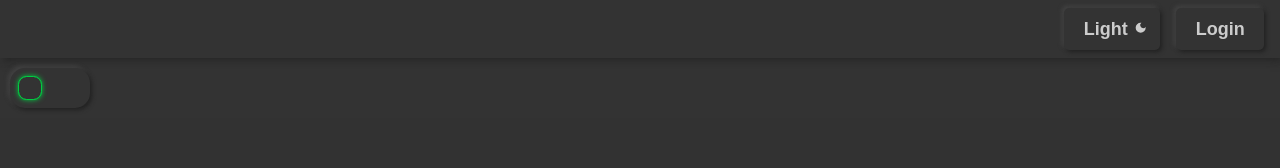
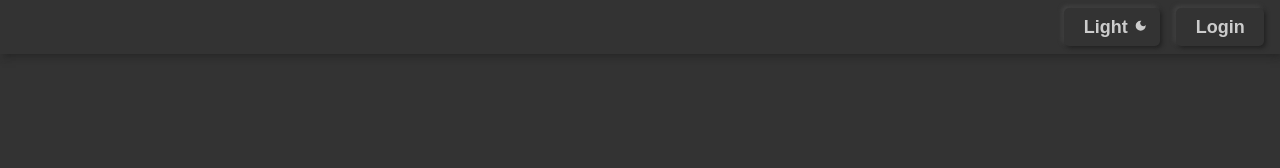
Before and after one commit to BrandonCasa/habitaht, a React (Create React App) app: page / in a window 1280 px wide. Shown: the top 168 px of the page. Built offline with nearby package versions, Linux system fonts and the light colour scheme; the HTML template or start-up script is replaced by a standard one.

Commit message:
fixed styles

```diff
--- a/src/App.js
+++ b/src/App.js
@@ -12,11 +12,9 @@ function App() {
 
   return (
     <ThemeProvider theme={currentTheme}>
-      <div className="App" style={{ height: "100%", width: "100%", background: currentTheme.backgrounds.background }}>
+      <div className="App" style={{ height: "100%", width: "100%", background: currentTheme.backgrounds.background, display: "flex", flexDirection: "column" }}>
         <TopBarComponent />
-        <div className="MainAppContent" style={{ padding: "10px", height: "100%", width: "calc(100% - 320px)" }}>
-          <SwitchButton></SwitchButton>
-        </div>
+        <div className="MainAppContent" style={{ padding: "10px", height: "100%", width: "calc(100% - 20px)" }}></div>
       </div>
     </ThemeProvider>
   );
--- a/src/components/SwitchButton.js
+++ b/src/components/SwitchButton.js
@@ -73,7 +73,7 @@ function SwitchButton() {
   const [isOn, setIsOn] = React.useState(false);
 
   return (
-    <SwitchLabelStyled class="switch">
+    <SwitchLabelStyled className="switch">
       <input type="checkbox" hidden></input>
       <SwitchDivStyled>
         <SwitchInnerDivStyled isOn={isOn}></SwitchInnerDivStyled>
--- a/src/components/TopBar.js
+++ b/src/components/TopBar.js
@@ -12,6 +12,7 @@ const TopBar = styled.div`
   box-shadow: 2px 2px 8px ${(props) => props.theme.boxShadows.boxShadowA}, -2px -2px 8px ${(props) => props.theme.boxShadows.boxShadowB};
   border: none;
   height: 42px;
+  width: calc(100% - 32px);
   padding: 8px 16px;
   display: flex;
   color: ${(props) => props.theme.textColors.textNormal};
--- a/src/index.css
+++ b/src/index.css
@@ -1,11 +1,16 @@
 body {
   margin: 0;
+  width: 100vw;
+  height: 100vh;
   font-family: -apple-system, BlinkMacSystemFont, "Segoe UI", "Roboto", "Oxygen", "Ubuntu", "Cantarell", "Fira Sans", "Droid Sans", "Helvetica Neue", sans-serif;
   -webkit-font-smoothing: antialiased;
   -moz-osx-font-smoothing: grayscale;
   background-color: #323232;
 }
-
+#root {
+  width: 100vw;
+  height: 100vh;
+}
 code {
   font-family: source-code-pro, Menlo, Monaco, Consolas, "Courier New", monospace;
 }
--- a/src/theme/baseThemes.js
+++ b/src/theme/baseThemes.js
@@ -20,32 +20,18 @@ lightTextNormalColor = colord({ h: 0, s: 0, l: 80 })
 export const darkTheme = {
   name: "Dark",
   backgrounds: {
-    background: darkReference,
-    backgroundGradientColorA: colord(darkReference)
-      .darken(darkLightnessMultGradient)
-      .toHex(),
-    backgroundGradientColorB: colord(darkReference)
-      .lighten(darkLightnessMultGradient)
-      .toHex(),
+    background: "#333333",
+    backgroundGradientColorA: "#242424",
+    backgroundGradientColorB: "#424242",
   },
   boxShadows: {
-    boxShadowA: colord(darkReference)
-      .darken(darkLightnessMultShadow)
-      .toHex(),
-    boxShadowActiveA: colord(darkReference)
-      .darken(darkLightnessMultShadow)
-      .darken(0.02)
-      .toHex(),
-    boxShadowB: colord(darkReference)
-      .lighten(darkLightnessMultShadow)
-      .toHex(),
-    boxShadowActiveB: colord(darkReference)
-      .lighten(darkLightnessMultShadow)
-      .lighten(0.02)
-      .toHex(),
+    boxShadowA: "#212121",
+    boxShadowActiveA: "#1c1c1c",
+    boxShadowB: "#454545",
+    boxShadowActiveB: "#4a4a4a",
   },
   textColors: {
-    textNormal: darkTextNormalColor,
+    textNormal: "#cccccc",
     textAlert: "#fe6e6e",
     textConfirm: "#7eff9c",
   },
@@ -60,32 +46,18 @@ export const darkTheme = {
 export const lightTheme = {
   name: "Light",
   backgrounds: {
-    background: lightReference,
-    backgroundGradientColorA: colord(lightReference)
-      .darken(lightLightnessMultGradient)
-      .toHex(),
-    backgroundGradientColorB: colord(lightReference)
-      .lighten(lightLightnessMultGradient)
-      .toHex(),
+    background: "#cccccc",
+    backgroundGradientColorA: "#8f8f8f",
+    backgroundGradientColorB: "#ffffff",
   },
   boxShadows: {
-    boxShadowA: colord(lightReference)
-      .darken(lightLightnessMultShadow)
-      .toHex(),
-    boxShadowActiveA: colord(lightReference)
-      .darken(lightLightnessMultShadow)
-      .darken(0.02)
-      .toHex(),
-    boxShadowB: colord(lightReference)
-      .lighten(lightLightnessMultShadow)
-      .toHex(),
-    boxShadowActiveB: colord(lightReference)
-      .lighten(lightLightnessMultShadow)
-      .lighten(0.02)
-      .toHex(),
+    boxShadowA: "#858585",
+    boxShadowActiveA: "#808080",
+    boxShadowB: "#ffffff",
+    boxShadowActiveB: "#ffffff",
   },
   textColors: {
-    textNormal: lightTextNormalColor,
+    textNormal: "#333333",
     textAlert: "#fe6e6e",
     textConfirm: "#7eff9c",
   },
```
